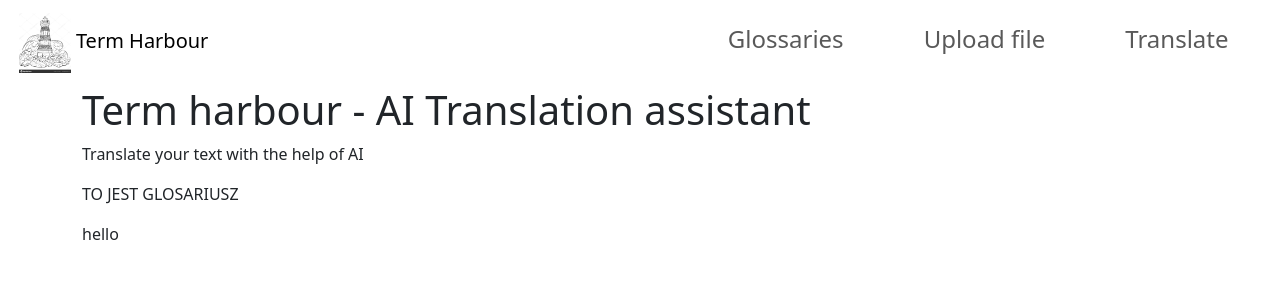
After one commit to pllewy/TermHarbour, a Flask app: page /glossary in a window 1280 px wide. The commit adds this page. Shown: the top 300 px of the page. Run offline with Flask 3, Linux system fonts and the light colour scheme.

Commit message:
Added: - Form saves chosen language options - Added basic glossaries.html tab with configured routes - Form returns requested data

```diff
--- a/app.py
+++ b/app.py
@@ -15,7 +15,13 @@ def dictionary():
             '<a href="/" >Press here to go back to main menu</>')
 
 
-@app.route('/translate', methods=['POST'])
+@app.route('/glossary')
+def glossary():
+    return render_template('glossaries.html')
+    # return "Hello Glossary"
+
+
+@app.route('/', methods=['POST'])
 def translate():
     if request.method == 'POST':
         # Access form data
@@ -27,10 +33,16 @@ def translate():
         # Replace this with your translation logic
 
         # For demonstration, let's just return the form data
-        return f'Text: {text}, Source Language: {source_language}, Target Language: {target_language}'
+        # return f'Text: {text}, Source Language: {source_language}, Target Language: {target_language}'
+        return render_template('main_page.html',
+                               source_language=source_language,
+                               target_language=target_language,
+                               text=text)
     else:
-        # Handle other request methods (e.g., GET)
-        return 'Method Not Allowed', 405
+        return render_template('main_page.html',
+                               source_language="source_language",
+                               target_language="target_language",
+                               text="text")
 
 
 if __name__ == '__main__':
--- /dev/null
+++ b/database/basefile1.txt
@@ -0,0 +1,3 @@
+First word
+Second word
+Third word
--- /dev/null
+++ b/templates/glossaries.html
@@ -0,0 +1,40 @@
+<!doctype html>
+<html lang="en">
+<head>
+<meta charset="utf-8">
+<meta name="viewport" content="width=device-width, initial-scale=1">
+<title>Term harbour - AI Translation assistant</title>
+<link href="https://cdn.jsdelivr.net/npm/bootstrap@5.3.3/dist/css/bootstrap.min.css" rel="stylesheet" integrity="sha384-QWTKZyjpPEjISv5WaRU9OFeRpok6YctnYmDr5pNlyT2bRjXh0JMhjY6hW+ALEwIH" crossorigin="anonymous">
+</head>
+
+<body>
+<script src="https://cdn.jsdelivr.net/npm/bootstrap@5.3.3/dist/js/bootstrap.bundle.min.js" integrity="sha384-YvpcrYf0tY3lHB60NNkmXc5s9fDVZLESaAA55NDzOxhy9GkcIdslK1eN7N6jIeHz" crossorigin="anonymous"></script>
+
+
+{% include 'navbar.html' %}
+
+<div class="container">
+  <div class="row">
+    <div class="col">
+      <h1>Term harbour - AI Translation assistant</h1>
+      <p>Translate your text with the help of AI</p>
+        <p>TO JEST GLOSARIUSZ</p>
+    </div>
+  </div>
+    <div class="row">
+<div class="col">
+            hello
+        </div>
+    </div>
+</div>
+
+
+{#<!-- Iterate over x list and print its elements -->#}
+{#<ul>#}
+{#  {% for item in x %}#}
+{#    <li>{{ item }}</li>#}
+{#  {% endfor %}#}
+{#</ul>#}
+
+</body>
+</html>
--- a/templates/navbar.html
+++ b/templates/navbar.html
@@ -9,7 +9,7 @@
   <div class="collapse navbar-collapse justify-content-end" id="basic-navbar-nav">
     <ul class="navbar-nav ml-auto" style="padding-left: 30%; padding-right: 2%;">
       <li class="nav-item">
-        <a class="nav-link" href="dictionary" style="padding-left: 50px; padding-right: 30px;">
+        <a class="nav-link" href="glossary" style="padding-left: 50px; padding-right: 30px;">
           <h4>Glossaries</h4>
         </a>
       </li>
```
Also changed, not shown: templates/main_page.html (+14 -14 lines).
